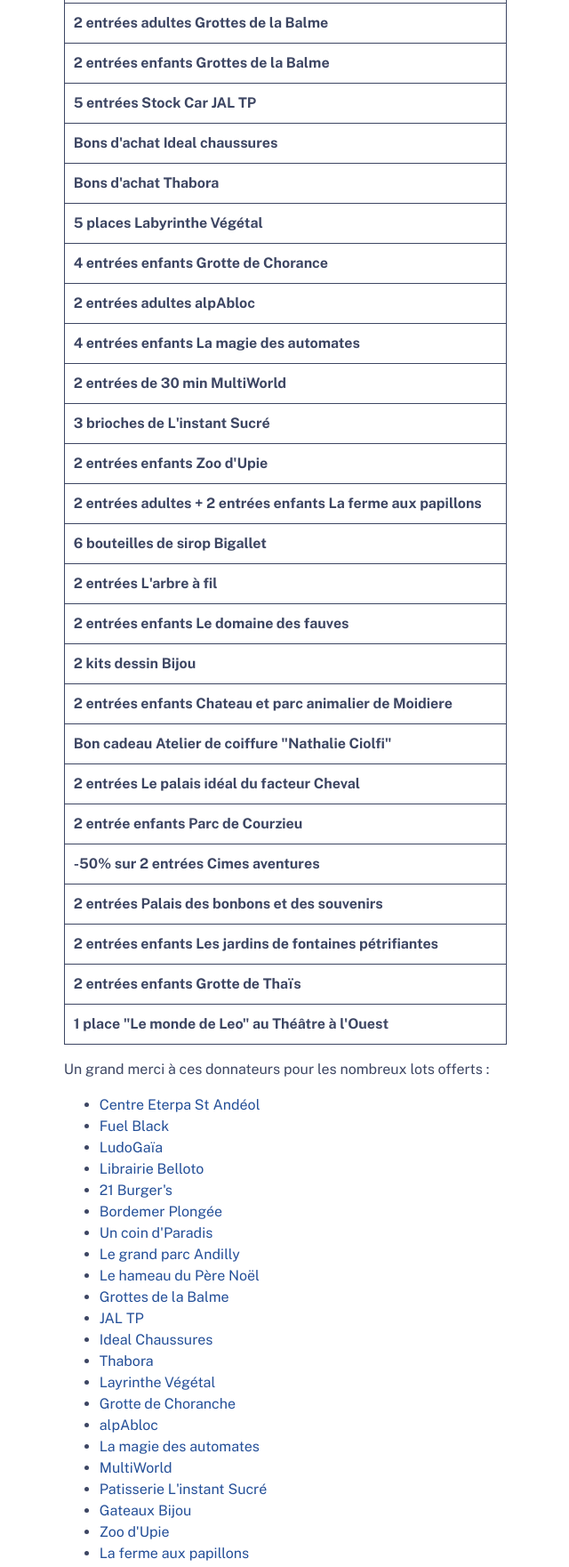
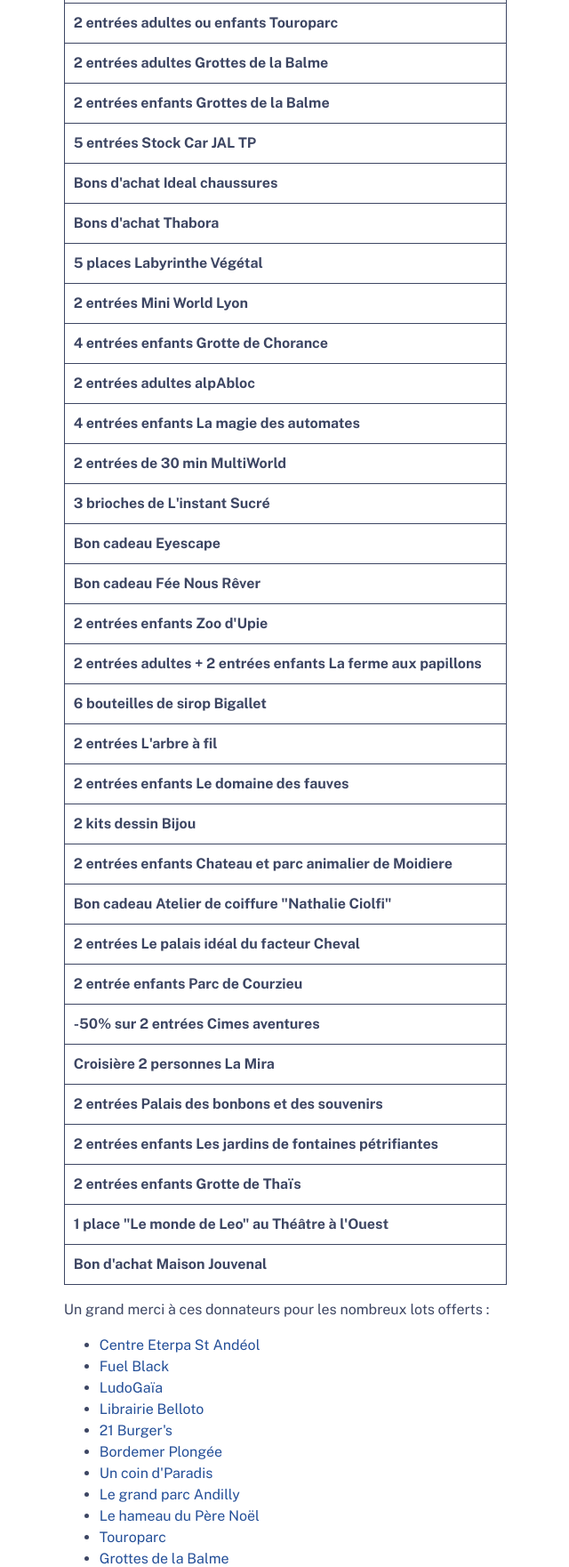
Before and after one commit to RaphBen69/APE, an Astro site: page /APE/events/kermesse in a window 1280 px wide. Shown: the part 2635-4396 px from the top of the page at 89% size, without its empty margins (250-890 px from the left). Built offline with nearby package versions, Linux system fonts and the light colour scheme; Astro itself is replaced by a stand-in of ours.

Commit message:
[CHANGED] kermesse

```diff
--- a/src/content/events/kermesse.mdx
+++ b/src/content/events/kermesse.mdx
@@ -23,8 +23,8 @@ tags:
     <tr><th>Jeu Tossit</th></tr>
     <tr><th>Lunch Box x30</th></tr>
     <tr><th>Drône</th></tr>
+    <tr><th>2 Fauteuils adultes</th></tr>
     <tr><th>Gourdes</th></tr>
-    <tr><th>2 Fauteuils adultes</th></tr>
     <tr><th>2 Fauteuils enfants</th></tr>
     <tr><th>Bougies</th></tr>
   </table>
@@ -40,17 +40,21 @@ tags:
     <tr><th>5 places de ciné offert par Un Coin d'Paradis</th></tr>
     <tr><th>2 entrées adultes et 2 entrées enfants Le grand parc d'Andilly</th></tr>
     <tr><th>2 entrées adultes et 2 entrées enfants Le hameau du père Noel</th></tr>
+    <tr><th>2 entrées adultes	ou enfants Touroparc</th></tr>
     <tr><th>2 entrées adultes	Grottes de la Balme</th></tr>
     <tr><th>2 entrées enfants	Grottes de la Balme</th></tr>
     <tr><th>5 entrées Stock Car JAL TP</th></tr>
     <tr><th>Bons d'achat Ideal chaussures</th></tr>
     <tr><th>Bons d'achat Thabora</th></tr>
     <tr><th>5 places Labyrinthe Végétal</th></tr>
+    <tr><th>2 entrées Mini World Lyon</th></tr>
     <tr><th>4 entrées enfants Grotte de Chorance</th></tr>
     <tr><th>2 entrées adultes alpAbloc</th></tr>
     <tr><th>4 entrées enfants La magie des automates</th></tr>
     <tr><th>2 entrées de 30 min MultiWorld</th></tr>
     <tr><th>3 brioches de L'instant Sucré</th></tr>
+    <tr><th>Bon cadeau Eyescape</th></tr>
+    <tr><th>Bon cadeau Fée Nous Rêver</th></tr>
     <tr><th>2 entrées enfants Zoo d'Upie</th></tr>
     <tr><th>2 entrées adultes + 2 entrées enfants La ferme aux papillons</th></tr>
     <tr><th>6 bouteilles de sirop Bigallet</th></tr>
@@ -62,10 +66,12 @@ tags:
     <tr><th>2 entrées Le palais idéal du facteur Cheval</th></tr>
     <tr><th>2 entrée enfants Parc de Courzieu</th></tr>
     <tr><th>-50% sur 2 entrées Cimes aventures</th></tr>
+    <tr><th>Croisière 2 personnes La Mira</th></tr>
     <tr><th>2 entrées Palais des bonbons et des souvenirs</th></tr>
     <tr><th>2 entrées enfants Les jardins de fontaines pétrifiantes</th></tr>
     <tr><th>2 entrées enfants Grotte de Thaïs</th></tr>
     <tr><th>1 place "Le monde de Leo" au Théâtre à l'Ouest</th></tr>
+    <tr><th>Bon d'achat Maison Jouvenal</th></tr>
   </table>
   Un grand merci à ces donnateurs pour les nombreux lots offerts :
   <ul>
@@ -78,16 +84,20 @@ tags:
     <li><a href ="https://www.instagram.com/uncoindparadis/?igsh=c2U0amNrdzd2N2F3" target="_blank">Un coin d'Paradis</a></li>
     <li><a href ="https://www.grandparc-andilly.com/" target="_blank">Le grand parc Andilly</a></li>
     <li><a href ="https://www.grandparc-andilly.com/le-hameau-du-pere-noel" target="_blank">Le hameau du Père Noël</a></li>
+    <li><a href ="https://www.touroparc.com/" target="_blank">Touroparc</a></li>
     <li><a href ="https://www.grotteslabalme.com/" target="_blank">Grottes de la Balme</a></li>
     <li><a href ="https://www.facebook.com/p/JAL-TP-100085010902541/?paipv=0&eav=AfYSlsdhXGhTC3iMf6ZVLwvGW-IVQz-lRR8JroODxpm_BsgcjWWsAa_cUUs8TMuMK2g&_rdr" target="_blank">JAL TP</a></li>
     <li><a href ="https://www.facebook.com/idealchaussures/?locale=fr_FR" target="_blank">Ideal Chaussures</a></li>
     <li><a href ="https://www.thabora.com/" target="_blank">Thabora</a></li>
     <li><a href ="https://labyleo.com/" target="_blank">Layrinthe Végétal</a></li>
+    <li><a href ="https://miniworldlyon.com/" target="_blank">Mini World Lyon</a></li>
     <li><a href ="https://www.visites-nature-vercors.com/fr/grotte-de-choranche/decouvrir/" target="_blank">Grotte de Choranche</a></li>
     <li><a href ="https://www.alpabloc.fr/" target="_blank">alpAbloc</a></li>
     <li><a href ="https://www.magiedesautomates.fr/" target="_blank">La magie des automates</a></li>
     <li><a href ="https://www.multiworld.com/" target="_blank">MultiWorld</a></li>
     <li><a href ="https://www.facebook.com/linstantsucree/?locale=fr_FR" target="_blank">Patisserie L'instant Sucré</a></li>
+    <li><a href ="https://www.eyescape.fr/" target="_blank">Eyescape</a></li>
+    <li><a href ="https://www.feenousrever.com/" target="_blank">Fée Nous Rêver</a></li>
     <li><a href ="https://www.bijou.com/" target="_blank">Gateaux Bijou</a></li>
     <li><a href ="https://www.zooupie.com/fr/" target="_blank">Zoo d'Upie</a></li>
     <li><a href ="https://www.jardin-decouvertes.com/" target="_blank">La ferme aux papillons</a></li>
@@ -99,10 +109,12 @@ tags:
     <li><a href ="https://www.facteurcheval.com/" target="_blank">Palais facteur Cheval</a></li>
     <li><a href ="https://www.parc-de-courzieu.fr" target="_blank">Parc animalier de Courzieu</a></li>
     <li><a href ="https://www.cimes-aventures.com/" target="_blank">Cimes aventures</a></li>
+    <li><a href ="https://la-mira.com/" target="_blank">La Mira Croisières</a></li>
     <li><a href ="https://palais-bonbons.com/" target="_blank">Palais des bonbons du nougat et des souvenirs</a></li>
     <li><a href ="https://www.visites-nature-vercors.com/fr/jardin-des-fontaines-petrifiantes/decouvrir/" target="_blank">Jardin des fontaines pétrifiantes</a></li>
     <li><a href ="https://www.visites-nature-vercors.com/fr/grotte-de-thais/decouvrir/" target="_blank">Grotte de Thaïs</a></li>
     <li><a href ="https://theatrealouest.com/lyon/spectacle/reserver-places/le-monde-de-leo-spectacle-enfants" target="_blank">Théâtre à l'Ouest</a></li>
+    <li><a href ="https://chocolaterie-jouvenal.fr/" target="_blank">Maison Jouvenal</a></li>
   </ul>
 </p>
 <p>
```
